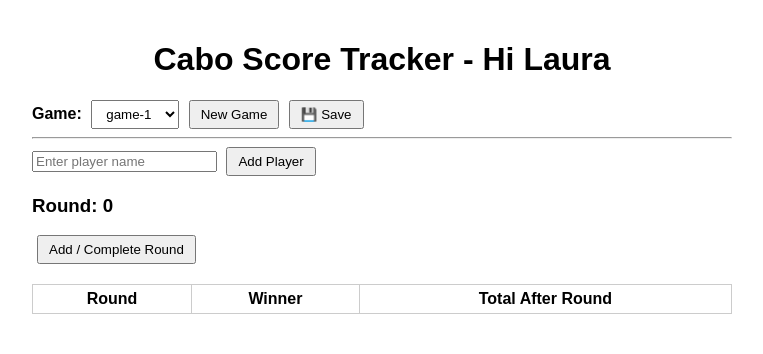
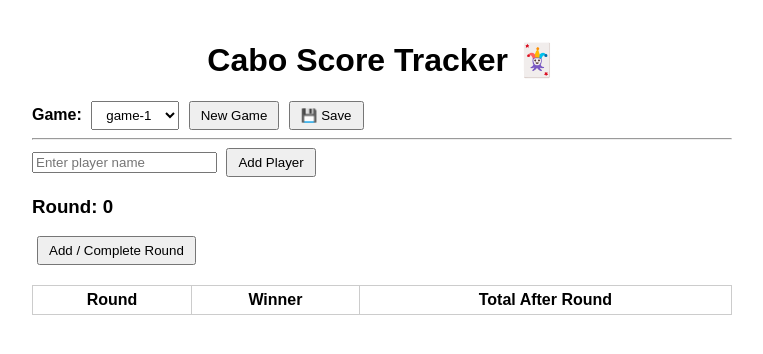
Before and after one commit to haydendoyle1/haydendoyle1.github.io, a Jekyll site: the page game/game.html, which Jekyll copies as it is, in a window 1280 px wide. Shown: the top 354 px of the page, without its empty margins (258-1021 px from the left). Built offline with Jekyll 4.4.1, drawn with Linux system fonts in a browser that asks for light colours.

Commit message:
Update game.html

```diff
--- a/game/game.html
+++ b/game/game.html
@@ -24,7 +24,7 @@
 
 <body>
 
-<h1>Cabo Score Tracker - Hi Laura</h1>
+<h1>Cabo Score Tracker 🃏</h1>
 
 <div>
   <strong>Game:</strong>
```
